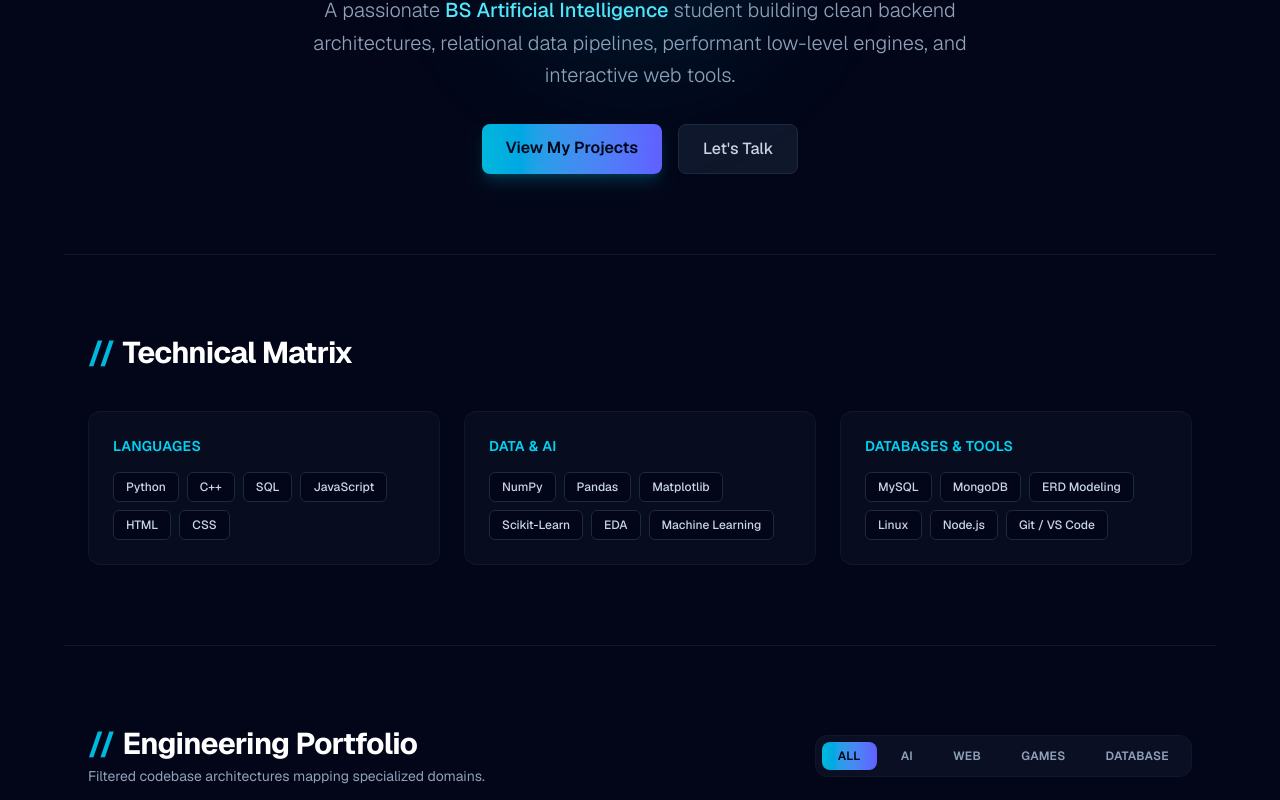
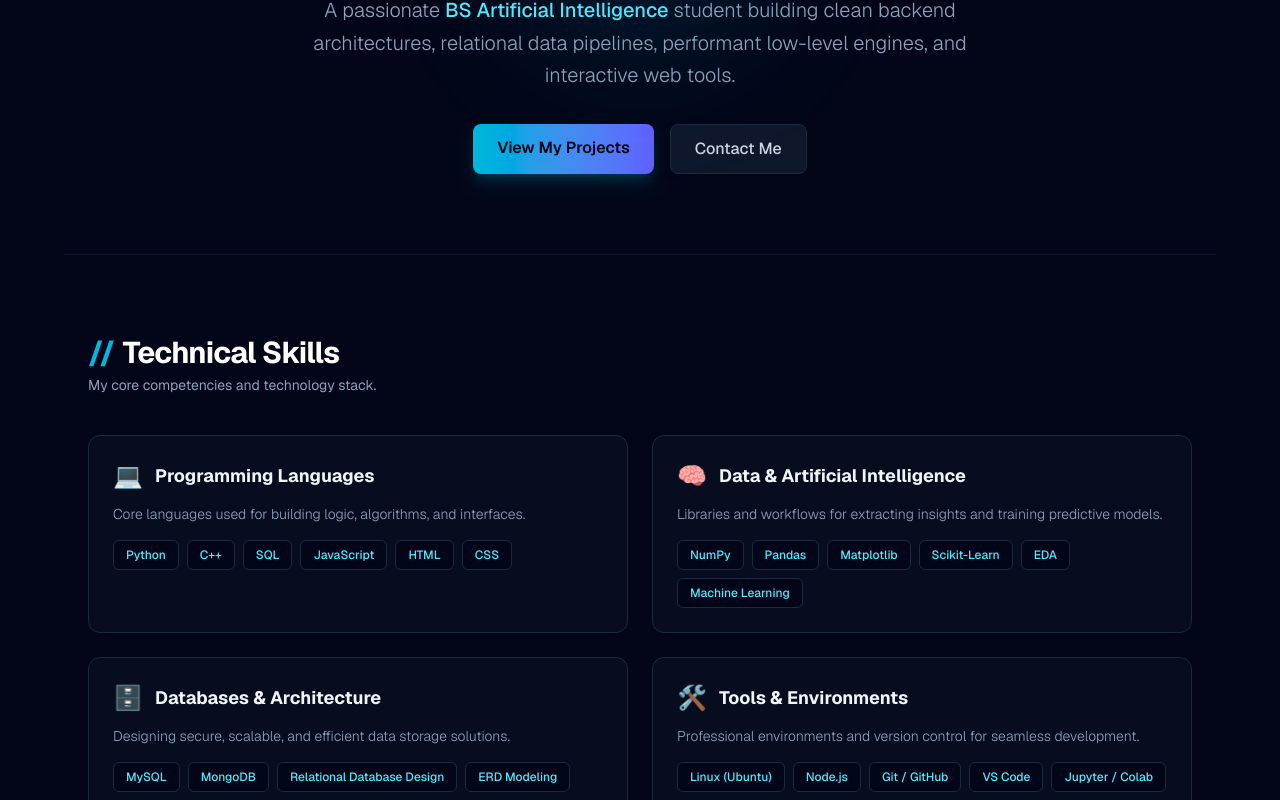
Before and after one commit to AbdulAzeemHashmi/Portfolio, a Next.js app: page / in a window 1280 px wide. Shown: the part 260-1060 px from the top of the page. Built offline with nearby package versions, Linux system fonts and the light colour scheme.

Commit message:
Added skills grid and working contact form

```diff
--- a/app/page.tsx
+++ b/app/page.tsx
@@ -89,10 +89,31 @@ export default function Home() {
     ? projects
     : projects.filter(p => p.category === activeCategory);
 
-  const skillCategories = [
-    { title: "Languages", items: ["Python", "C++", "SQL", "JavaScript", "HTML", "CSS"] },
-    { title: "Data & AI", items: ["NumPy", "Pandas", "Matplotlib", "Scikit-Learn", "EDA", "Machine Learning"] },
-    { title: "Databases & Tools", items: ["MySQL", "MongoDB", "ERD Modeling", "Linux", "Node.js", "Git / VS Code"] }
+  const skills = [
+    {
+      category: "Programming Languages",
+      icon: "💻",
+      list: ["Python", "C++", "SQL", "JavaScript", "HTML", "CSS"],
+      desc: "Core languages used for building logic, algorithms, and interfaces."
+    },
+    {
+      category: "Data & Artificial Intelligence",
+      icon: "🧠",
+      list: ["NumPy", "Pandas", "Matplotlib", "Scikit-Learn", "EDA", "Machine Learning"],
+      desc: "Libraries and workflows for extracting insights and training predictive models."
+    },
+    {
+      category: "Databases & Architecture",
+      icon: "🗄️",
+      list: ["MySQL", "MongoDB", "Relational Database Design", "ERD Modeling", "Query Optimization"],
+      desc: "Designing secure, scalable, and efficient data storage solutions."
+    },
+    {
+      category: "Tools & Environments",
+      icon: "🛠️",
+      list: ["Linux (Ubuntu)", "Node.js", "Git / GitHub", "VS Code", "Jupyter / Colab"],
+      desc: "Professional environments and version control for seamless development."
+    }
   ];
 
   return (
@@ -119,26 +140,35 @@ export default function Home() {
           <a href="#projects" className="px-6 py-3 bg-gradient-to-r from-cyan-500 to-indigo-500 text-slate-950 font-semibold rounded-lg hover:opacity-90 transition shadow-lg shadow-cyan-500/20">
             View My Projects
           </a>
-          <a href="mailto:abdulazeem7982@gmail.com" className="px-6 py-3 bg-slate-900 border border-slate-800 rounded-lg hover:bg-slate-800 transition text-slate-300 font-medium">
-            Let's Talk
+          <a href="#contact" className="px-6 py-3 bg-slate-900 border border-slate-800 rounded-lg hover:bg-slate-800 transition text-slate-300 font-medium">
+            Contact Me
           </a>
         </div>
       </header>
 
-      {/* Main Core Skills Section */}
-      <section className="max-w-6xl mx-auto py-20 px-6">
-        <h2 className="text-2xl md:text-3xl font-bold mb-10 text-white tracking-tight flex items-center gap-2">
-          <span className="text-cyan-500">//</span> Technical Matrix
-        </h2>
+      {/* Skills Matrix Section (Updated to match project cards) */}
+      <section id="skills" className="max-w-6xl mx-auto py-20 px-6">
+        <div className="mb-10">
+          <h2 className="text-2xl md:text-3xl font-bold text-white tracking-tight flex items-center gap-2">
+            <span className="text-cyan-500">//</span> Technical Skills
+          </h2>
+          <p className="text-slate-400 text-sm mt-1">My core competencies and technology stack.</p>
+        </div>
 
-        <div className="grid md:grid-cols-3 gap-6">
-          {skillCategories.map((cat, i) => (
-            <div key={i} className="bg-slate-900/40 border border-slate-900 p-6 rounded-xl hover:border-slate-800 transition">
-              <h3 className="text-cyan-400 font-semibold mb-4 tracking-wide text-sm uppercase">{cat.title}</h3>
+        <div className="grid md:grid-cols-2 gap-6">
+          {skills.map((skill, i) => (
+            <div key={i} className="bg-slate-900/40 border border-slate-800 p-6 rounded-xl hover:border-slate-700 transition group">
+              <div className="flex items-center gap-3 mb-3">
+                <span className="text-2xl">{skill.icon}</span>
+                <h3 className="text-lg font-bold text-slate-100 group-hover:text-cyan-400 transition">
+                  {skill.category}
+                </h3>
+              </div>
+              <p className="text-slate-400 text-sm mb-4 font-light">{skill.desc}</p>
               <div className="flex flex-wrap gap-2">
-                {cat.items.map((skill, idx) => (
-                  <span key={idx} className="bg-slate-950 border border-slate-800 text-slate-300 px-3 py-1.5 rounded-md text-xs font-medium">
-                    {skill}
+                {skill.list.map((item, idx) => (
+                  <span key={idx} className="bg-slate-950 border border-slate-800 text-cyan-300 px-3 py-1.5 rounded-md text-xs font-medium">
+                    {item}
                   </span>
                 ))}
               </div>
@@ -212,14 +242,81 @@ export default function Home() {
         </div>
       </section>
 
+      {/* Contact Form Section */}
+      <section id="contact" className="max-w-3xl mx-auto py-20 px-6 border-t border-slate-900">
+        <div className="text-center mb-10">
+          <h2 className="text-2xl md:text-3xl font-bold text-white tracking-tight flex items-center justify-center gap-2">
+            <span className="text-pink-500">//</span> Get In Touch
+          </h2>
+          <p className="text-slate-400 text-sm mt-2">Currently open for technical deep dives or custom engineering solutions.</p>
+        </div>
+
+        <form
+          action="https://formsubmit.co/abdulazeem7982@gmail.com"
+          method="POST"
+          className="bg-slate-900/50 border border-slate-800 p-8 rounded-2xl shadow-xl"
+        >
+          {/* FormSubmit Configuration (Hidden fields) */}
+          <input type="hidden" name="_subject" value="New submission from Portfolio!" />
+          <input type="hidden" name="_captcha" value="false" />
+
+          <div className="grid md:grid-cols-2 gap-6 mb-6">
+            <div>
+              <label className="block text-sm font-medium text-slate-300 mb-2">Your Name</label>
+              <input
+                type="text"
+                name="name"
+                required
+                className="w-full bg-slate-950 border border-slate-700 rounded-lg px-4 py-3 text-slate-200 focus:outline-none focus:border-pink-500 focus:ring-1 focus:ring-pink-500 transition"
+                placeholder="John Doe"
+              />
+            </div>
+            <div>
+              <label className="block text-sm font-medium text-slate-300 mb-2">Your Email</label>
+              <input
+                type="email"
+                name="email"
+                required
+                className="w-full bg-slate-950 border border-slate-700 rounded-lg px-4 py-3 text-slate-200 focus:outline-none focus:border-blue-500 focus:ring-1 focus:ring-blue-500 transition"
+                placeholder="john@example.com"
+              />
+            </div>
+          </div>
+
+          <div className="mb-6">
+            <label className="block text-sm font-medium text-slate-300 mb-2">Subject</label>
+            <input
+              type="text"
+              name="subject"
+              required
+              className="w-full bg-slate-950 border border-slate-700 rounded-lg px-4 py-3 text-slate-200 focus:outline-none focus:border-purple-500 focus:ring-1 focus:ring-purple-500 transition"
+              placeholder="Project Inquiry"
+            />
+          </div>
+
+          <div className="mb-6">
+            <label className="block text-sm font-medium text-slate-300 mb-2">Message</label>
+            <textarea
+              name="message"
+              required
+              rows={5}
+              className="w-full bg-slate-950 border border-slate-700 rounded-lg px-4 py-3 text-slate-200 focus:outline-none focus:border-pink-500 focus:ring-1 focus:ring-pink-500 transition resize-y"
+              placeholder="Write your message here..."
+            ></textarea>
+          </div>
+
+          <button
+            type="submit"
+            className="w-full py-4 rounded-lg text-white font-bold tracking-wide text-lg bg-gradient-to-r from-blue-400 to-pink-500 hover:opacity-90 transition shadow-lg flex items-center justify-center gap-2"
+          >
+            Send Message
+            <svg className="w-5 h-5" fill="none" stroke="currentColor" viewBox="0 0 24 24"><path strokeLinecap="round" strokeLinejoin="round" strokeWidth="2" d="M12 19l9 2-9-18-9 18 9-2zm0 0v-8"></path></svg>
+          </button>
+        </form>
+      </section>
+
       {/* Modern Footers & Connect Section */}
       <footer className="bg-slate-950 border-t border-slate-900 py-16 px-6 text-center max-w-6xl mx-auto">
-        <h2 className="text-xl font-bold text-white mb-2">Let's connect and build systems together!</h2>
-        <p className="text-slate-400 text-sm max-w-md mx-auto mb-8 font-light">
-          Currently open for technical deep dives, data engine pipelines, or custom engineering solutions.
-        </p>
-
-        {/* Social Links Matrix */}
         <div className="flex justify-center gap-4 mb-8">
           <a href="https://github.com/AbdulAzeemHashmi" target="_blank" rel="noreferrer" className="p-3 bg-slate-900 border border-slate-800 rounded-xl hover:border-cyan-500 hover:text-cyan-400 transition group" title="GitHub">
             <svg className="w-5 h-5 fill-current" viewBox="0 0 24 24"><path d="M12 0c-6.626 0-12 5.373-12 12 0 5.302 3.438 9.8 8.207 11.387.599.111.793-.261.793-.577v-2.234c-3.338.726-4.033-1.416-4.033-1.416-.546-1.387-1.333-1.756-1.333-1.756-1.089-.745.083-.729.083-.729 1.205.084 1.839 1.237 1.839 1.237 1.07 1.834 2.807 1.304 3.492.997.107-.775.418-1.305.762-1.604-2.665-.305-5.467-1.334-5.467-5.931 0-1.311.469-2.381 1.236-3.221-.124-.303-.535-1.524.117-3.176 0 0 1.008-.322 3.301 1.23.957-.266 1.983-.399 3.003-.404 1.02.005 2.047.138 3.006.404 2.291-1.552 3.297-1.23 3.297-1.23.653 1.653.242 2.874.118 3.176.77.84 1.235 1.911 1.235 3.221 0 4.609-2.807 5.624-5.479 5.921.43.372.823 1.102.823 2.222v3.293c0 .319.192.694.801.576 4.765-1.589 8.199-6.086 8.199-11.386 0-6.627-5.373-12-12-12z"/></svg>
```
